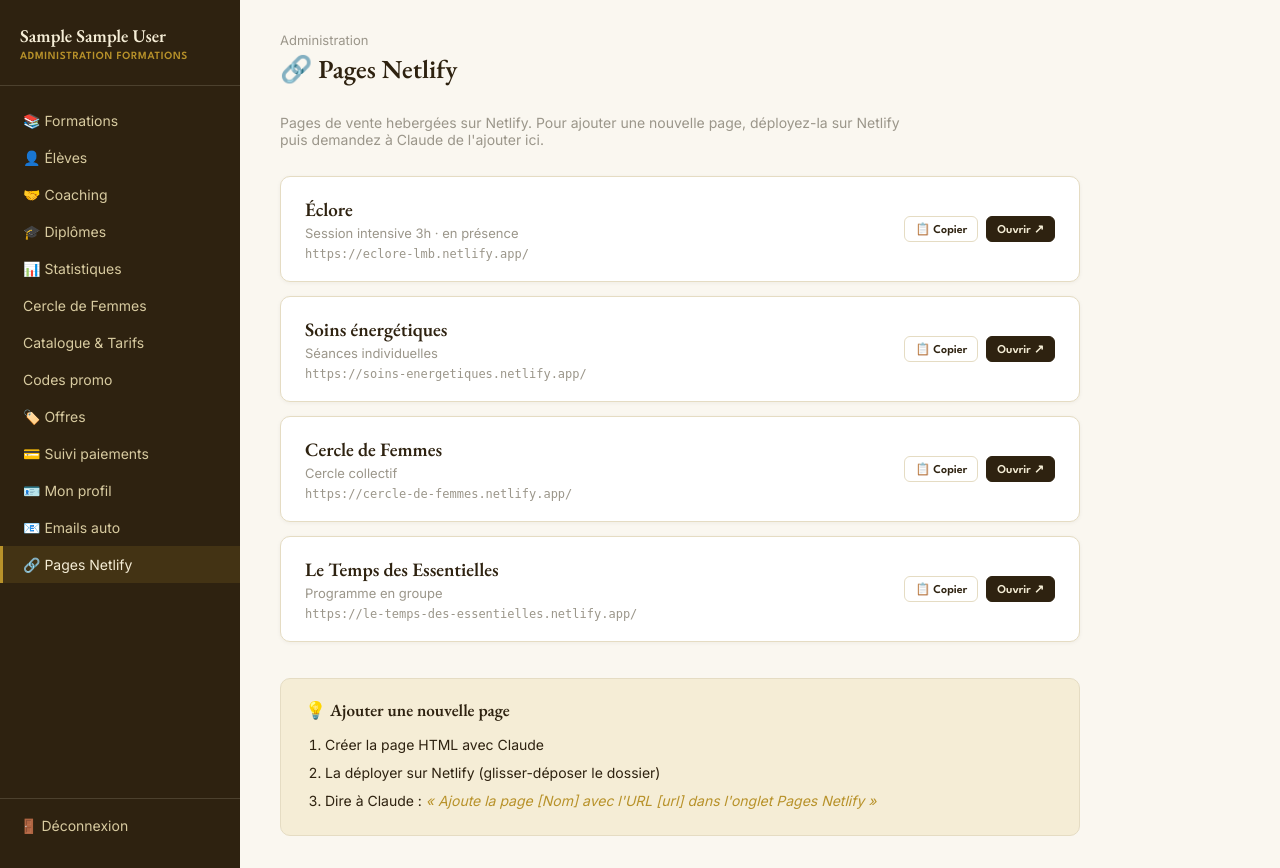
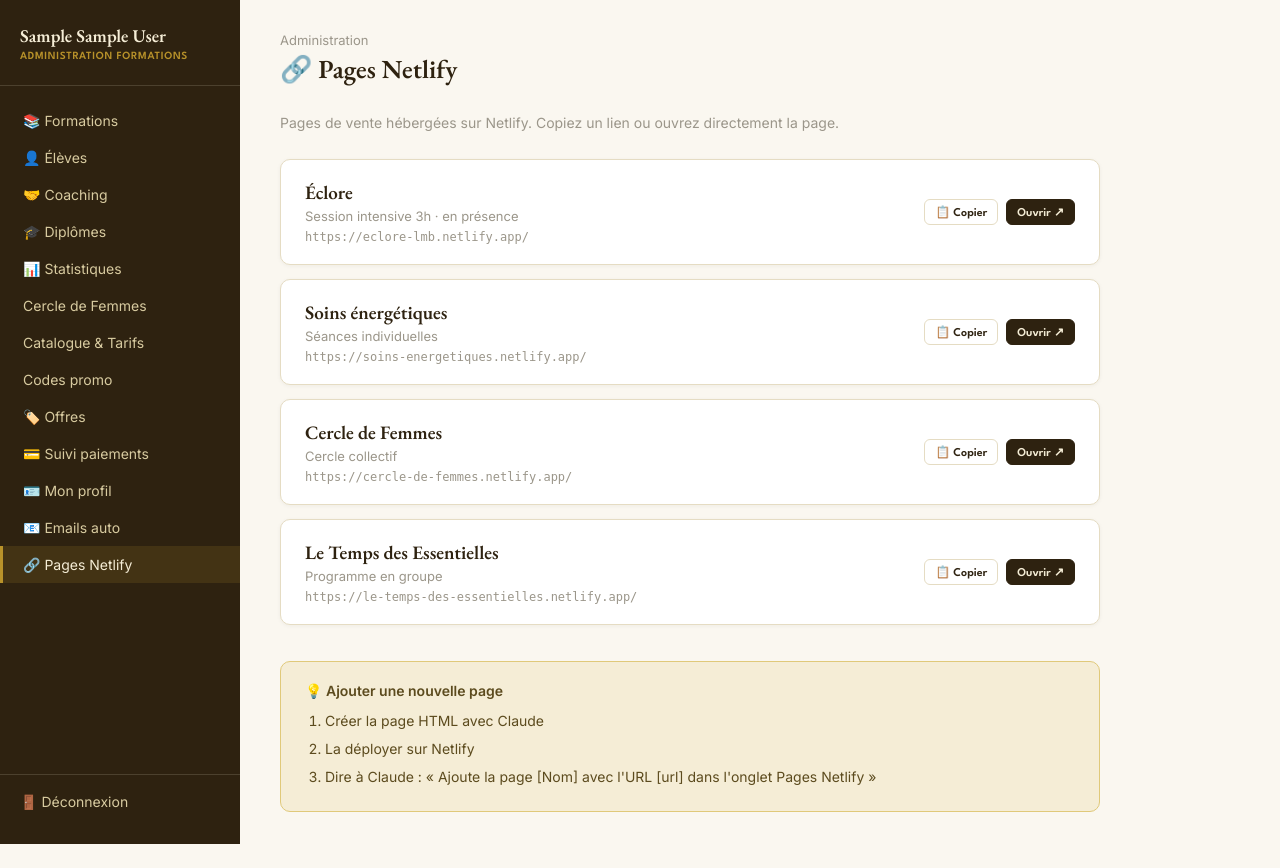
Before and after one commit to laurence-apli/lms-formation, a FastAPI app: page /admin/page/pages-netlify in a window 1280 px wide. After the commit the page ends 844 px from the top, so only its background shows below. Run offline with FastAPI, Linux system fonts and the light colour scheme; the visitor is signed in with stand-in values (Sample User, id 1); tables that the repository leaves empty hold one stand-in row (values such as "Sample post"); data that the repository does not hold is empty.

Commit message:
Update Netlify pages template with new features

```diff
--- a/app/templates/admin/pages_netlify.html
+++ b/app/templates/admin/pages_netlify.html
@@ -1,7 +1,5 @@
 {% extends "admin/base.html" %}
-
 {% block titre %}Pages Netlify{% endblock %}
-
 {% block contenu %}
 <div class="topbar">
   <div>
@@ -10,11 +8,11 @@
   </div>
 </div>
 
-<p style="color:var(--grey); font-size:14px; margin-bottom:28px; max-width:620px;">
-  Pages de vente heberg&#233;es sur Netlify. Pour ajouter une nouvelle page, d&#233;ployez-la sur Netlify puis demandez &#224; Claude de l'ajouter ici.
+<p style="color:var(--grey); font-size:14px; margin-bottom:28px; max-width:640px;">
+  Pages de vente h&#233;berg&#233;es sur Netlify. Copiez un lien ou ouvrez directement la page.
 </p>
 
-<div style="display:grid; gap:14px; max-width:800px;">
+<div style="display:grid; gap:14px; max-width:820px;">
 {% for page in pages %}
 <div style="background:var(--panel); border:1px solid var(--border); border-radius:10px; padding:20px 24px; display:flex; align-items:center; justify-content:space-between; gap:16px; box-shadow:0 1px 4px rgba(46,34,16,0.05);">
   <div style="flex:1; min-width:0;">
@@ -23,27 +21,32 @@
     <div style="font-size:12px; color:var(--grey); font-family:monospace; word-break:break-all;">{{ page.url }}</div>
   </div>
   <div style="display:flex; gap:8px; flex-shrink:0;">
-    <button onclick="copier('{{ page.url }}')" class="btn btn-sm">&#x1F4CB; Copier</button>
+    <button class="btn btn-sm btn-copier" data-url="{{ page.url }}">&#x1F4CB; Copier</button>
     <a href="{{ page.url }}" target="_blank" rel="noopener" class="btn btn-primary btn-sm">Ouvrir &#x2197;</a>
   </div>
 </div>
 {% endfor %}
 </div>
 
-<div style="margin-top:36px; max-width:800px; background:#F5EDD6; border:1px solid var(--border); border-radius:10px; padding:20px 24px;">
-  <div style="font-family:'EB Garamond',serif; font-size:17px; font-weight:600; margin-bottom:10px;">&#x1F4A1; Ajouter une nouvelle page</div>
-  <ol style="font-size:14px; line-height:2; margin:0; padding-left:20px;">
+<div style="margin-top:36px; background:#F5EDD6; border:1px solid #E0C97A; border-radius:10px; padding:20px 24px; max-width:820px; font-size:14px; color:#5C4B1E;">
+  <div style="font-weight:600; margin-bottom:8px;">&#x1F4A1; Ajouter une nouvelle page</div>
+  <ol style="margin:0; padding-left:20px; line-height:2;">
     <li>Cr&#233;er la page HTML avec Claude</li>
-    <li>La d&#233;ployer sur Netlify (glisser-d&#233;poser le dossier)</li>
-    <li>Dire &#224; Claude : <em style="color:var(--gold);">&#171; Ajoute la page [Nom] avec l'URL [url] dans l'onglet Pages Netlify &#187;</em></li>
+    <li>La d&#233;ployer sur Netlify</li>
+    <li>Dire &#224; Claude : &#171;&nbsp;Ajoute la page [Nom] avec l&#x27;URL [url] dans l&#x27;onglet Pages Netlify&nbsp;&#187;</li>
   </ol>
 </div>
 {% endblock %}
 
 {% block scripts %}
 <script>
-function copier(url) {
-  navigator.clipboard.writeText(url).then(function() { afficherToast('Lien copi&#233; !'); });
-}
+document.querySelectorAll('.btn-copier').forEach(function(btn) {
+  btn.addEventListener('click', function() {
+    var url = this.getAttribute('data-url');
+    navigator.clipboard.writeText(url).then(function() {
+      afficherToast('Lien copi&#233; !');
+    });
+  });
+});
 </script>
 {% endblock %}
```
